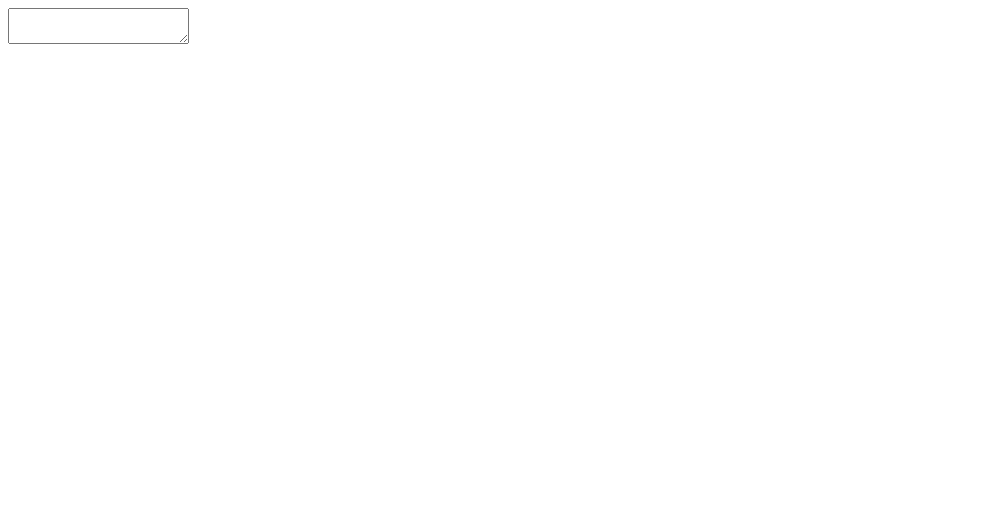
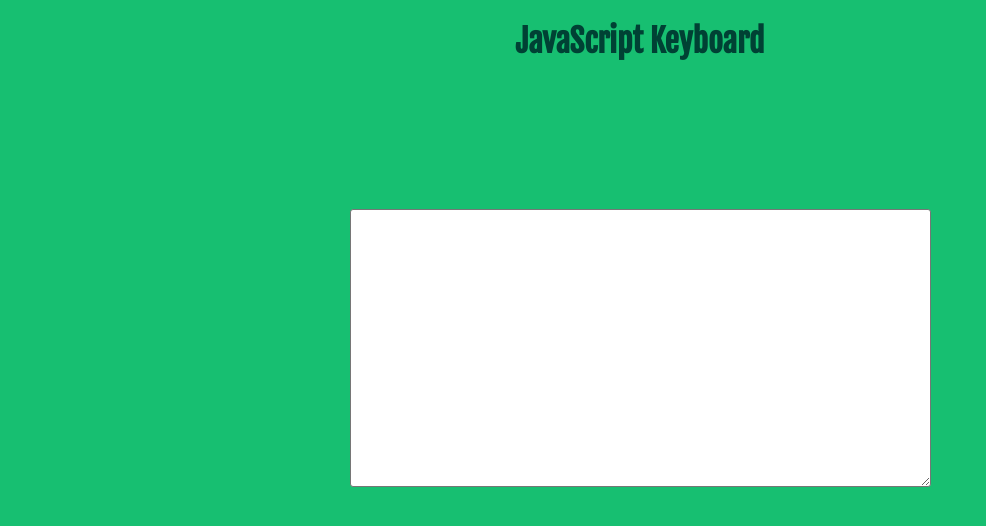
Before and after one commit to aliceDownTheRabbitHole7/JS_Keyboard, a plain HTML site: page index.html in a window 1280 px wide. Shown: the whole page, without its empty margins (0-986 px from the left). Drawn offline with Linux system fonts and the light colour scheme.

Commit message:
added styles

```diff
--- a/index.html
+++ b/index.html
@@ -8,8 +8,10 @@
     <title>JavaScript Keyboard</title>
 </head>
 <body>
-    <textarea class='use--keyboard--input'></textarea>
-
+    <h1 class="title">JavaScript Keyboard</h1>
+    <div class="textarea--center">
+        <textarea class='use--keyboard--input' rows="5" cols="70"></textarea>
+    </div>
     <script src="./index.js"></script>
 </body>
 </html>
--- a/styles.css
+++ b/styles.css
@@ -1,3 +1,10 @@
+@import url('https://fonts.googleapis.com/css2?family=Fjalla+One&display=swap');
+
+html, body {
+    height: 100%;
+    background-color: rgb(23,191,113);
+}
+
 .keyboard {
     position: fixed;
     left: 0;
@@ -39,16 +46,20 @@
     -webkit-tap-highlight-color: transparent;
     position: relative;
 }
+
 .keyboard--key:active {
     background: rgba(255, 255, 255, 0.6);
 }
+
 .keyboard--key--wide {
     width: 12%;
 }
+
 .keyboard--key--x-wide {
     width: 36%;
     max-width: 500px;
 }
+
 .keyboard--key--activatable::after {
     content: '';
     top: 10px;
@@ -59,9 +70,30 @@
     background: rgba(0, 0, 0, 0.4);
     border-radius: 50%;
 }
+
 .keyboard--key--active::after {
     background: #08ff00;
 }
+
 .keyboard--key--dark {
     background: rgba(0, 0, 0, 0.25);
 }
+
+.textarea--center {
+    height: 85%;
+    display: flex;
+    justify-content: center;
+    padding: 10%;
+    background-color: rgb(23,191,113);
+}
+
+textarea {
+    height: 40%;
+    border-radius: 3px;
+}
+
+h1 {
+    text-align: center;
+    font-family: 'Fjalla One', sans-serif;
+    color:#004134;
+}
```
